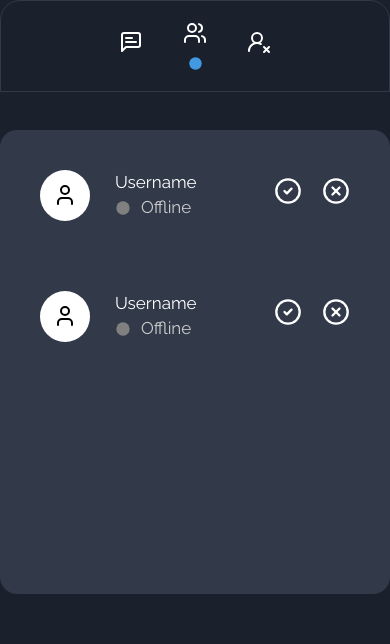
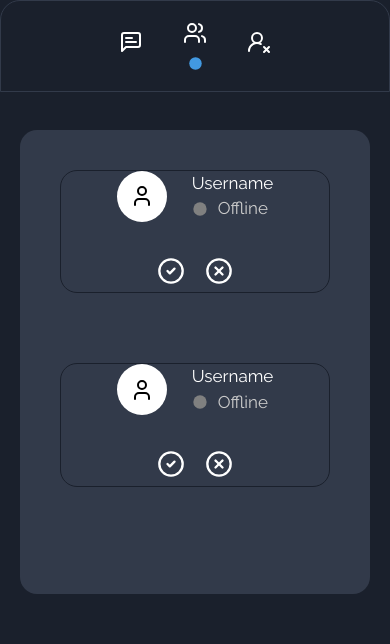
Before and after one commit to Kaua2123/chathub-client, a React (Vite) app: page /friends in a window 390 px wide. Shown: the part 752-1396 px from the top of the page. Built offline with nearby package versions, Linux system fonts and the light colour scheme.

Commit message:
feat: Adiciona estilos em FriendRequestCard para torná-lo responsivo

```diff
--- a/src/components/FriendRequestCard/styled.ts
+++ b/src/components/FriendRequestCard/styled.ts
@@ -5,6 +5,15 @@ export const Div = styled.div`
   display: flex;
   justify-content: space-between;
   margin-bottom: 7rem;
+
+  @media (max-width: 768px) {
+    flex-flow: column wrap;
+    justify-content: center;
+    align-items: center;
+    gap: 3.5rem;
+    border: 1px solid ${({ theme }) => theme.colors.darkBlue};
+    border-radius: 1.7rem;
+  }
 `;
 
 export const DivIsOnline = styled.div`
--- a/src/pages/Friends/styled.ts
+++ b/src/pages/Friends/styled.ts
@@ -57,6 +57,7 @@ export const DivFriendsRequests = styled.div`
   height: 55vh;
   overflow-y: auto;
   overflow-x: hidden;
+  margin: 2rem;
   margin-top: 3.4rem;
   padding: 4rem;
   border-radius: 1.7rem;
```
